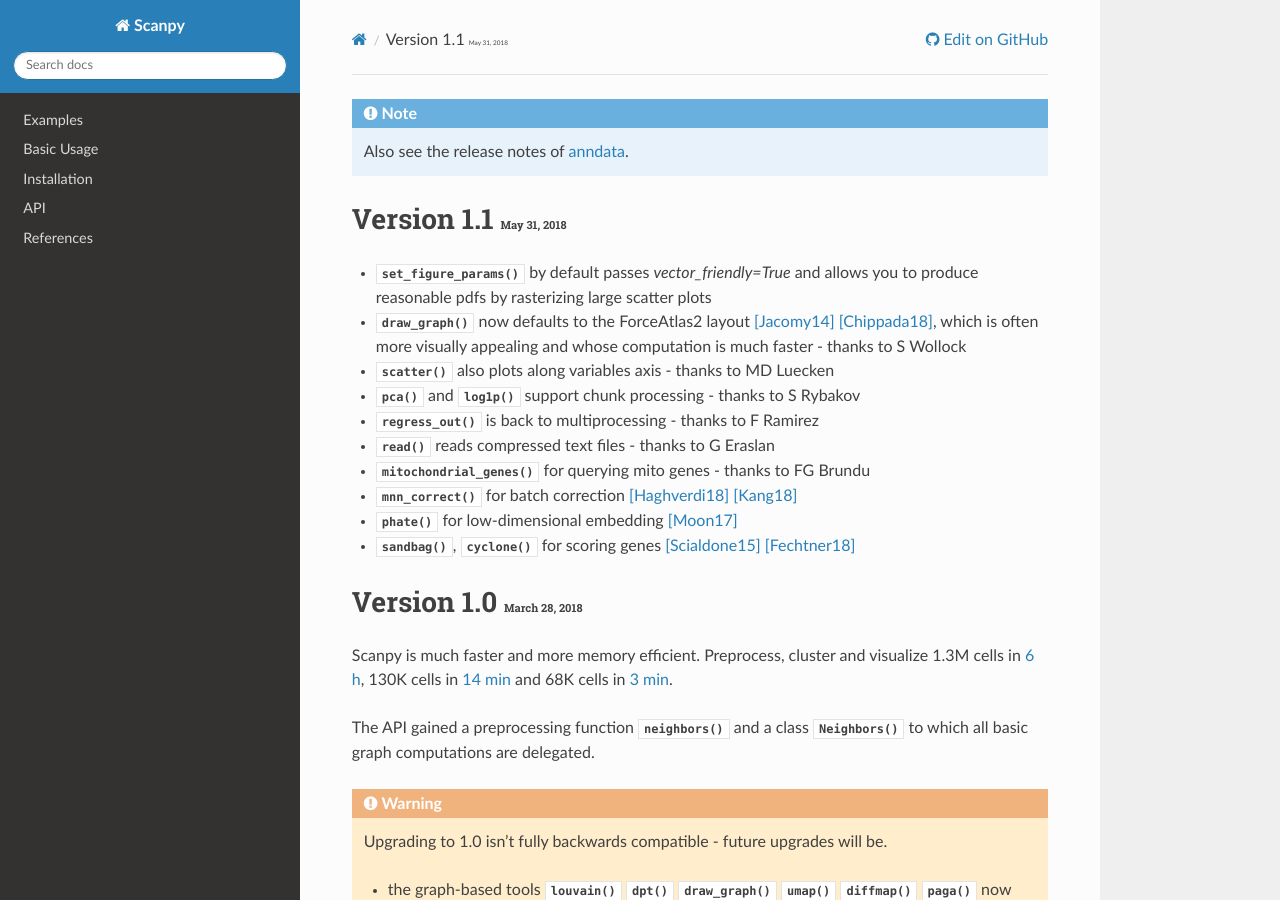
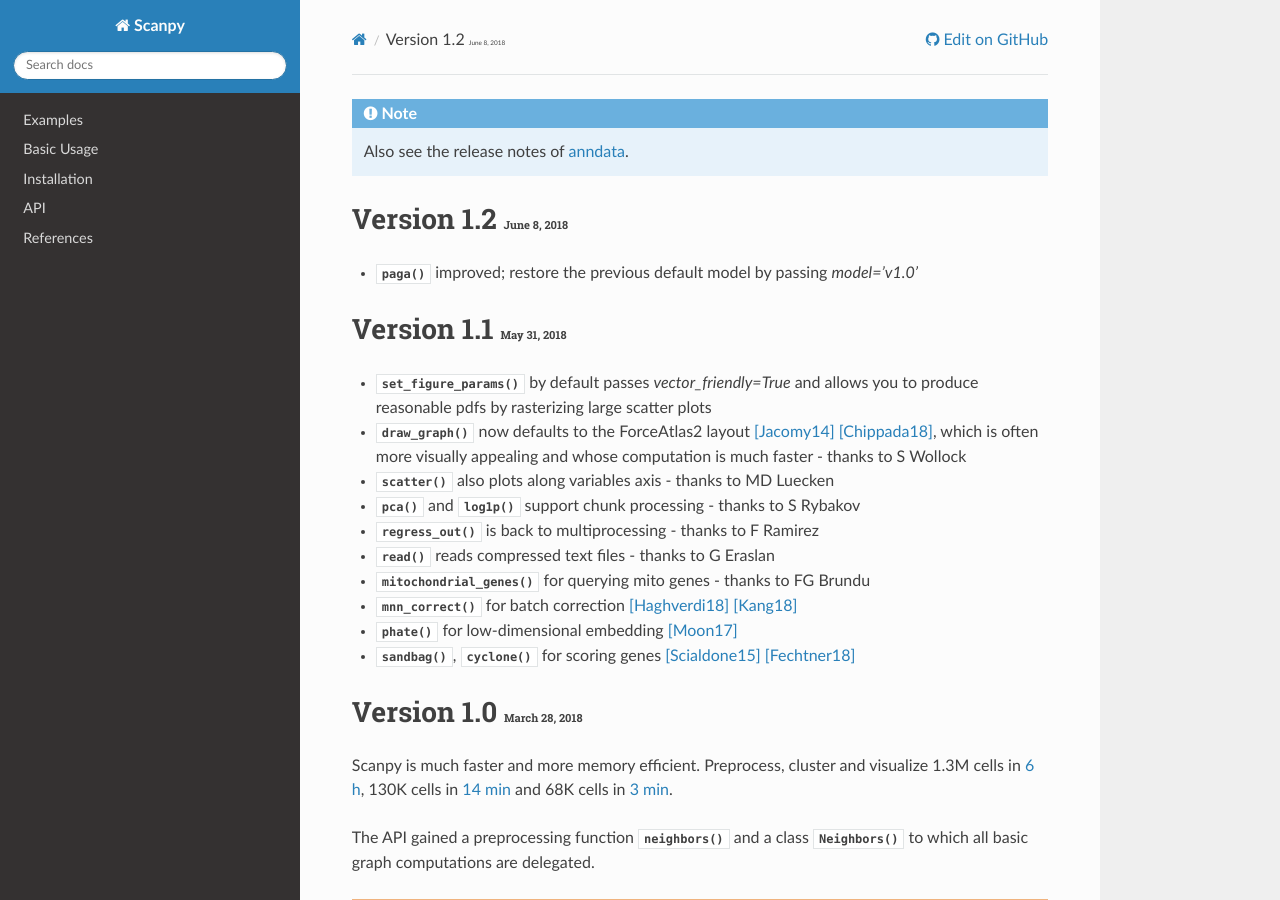
Before and after one commit to scverse/scanpy, a Sphinx documentation site: the page built from docs/release_notes.rst, in a window 1280 px wide and 900 px high. Built offline with Sphinx 7.4.7 and the Read the Docs theme 2.0.0, drawn with Linux system fonts in a browser that asks for light colours; the version number could not be read and is left out.

Commit message:
version 1.2

```diff
--- a/docs/release_notes.rst
+++ b/docs/release_notes.rst
@@ -3,6 +3,12 @@
     Also see the release notes of `anndata <http://anndata.readthedocs.org>`_.
 
 .. role:: small
+
+
+Version 1.2 :small:`June 8, 2018`
+---------------------------------
+
+- :func:`~scanpy.api.tl.paga` improved; restore the previous default model by passing `model='v1.0'`
 
 
 Version 1.1 :small:`May 31, 2018`
```
